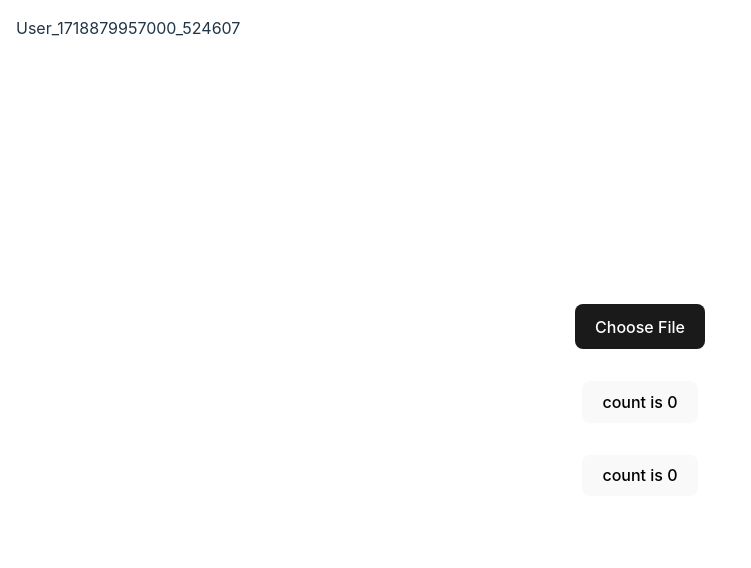
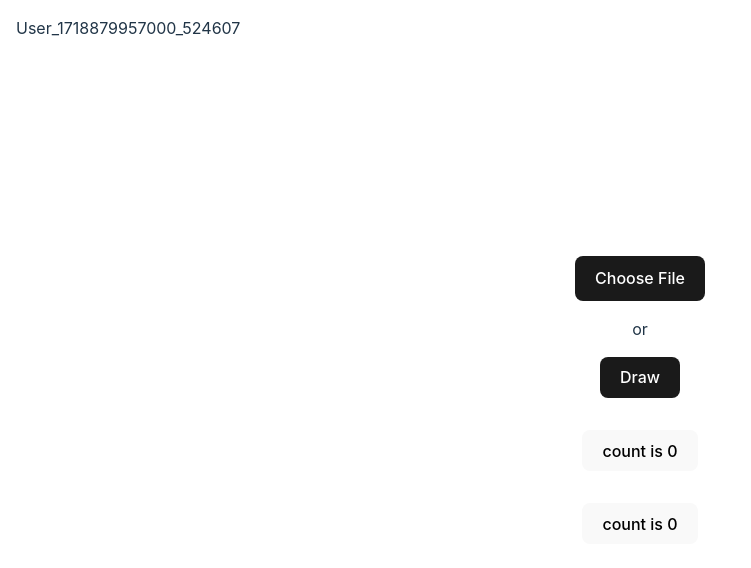
Before and after one commit to 23knightst813/React-Flask-OCR, a React (Vite) app in the folder reacty/: page / in a window 1280 px wide. Shown: the top 568 px of the page, without its empty margins (0-751 px from the left). Built offline with nearby package versions, Linux system fonts and the light colour scheme.

Commit message:
added drawing stuff

```diff
--- a/reacty/src/App.css
+++ b/reacty/src/App.css
@@ -94,3 +94,27 @@ input[type="file"] {
   top: 0vh;
   left: 2vh;
 }
+
+
+.showCanvas {
+  display: inline-block;
+  padding: 0.6em 1.2em;
+  font-size: 1em;
+  font-weight: 500;
+  font-family: inherit;
+  color: white;
+  background-color: #1a1a1a;
+  border-radius: 8px;
+  border: 1px solid transparent;
+  cursor: pointer;
+  transition: border-color 0.25s;
+}
+
+.showCanvas:hover {
+  border-color: #646cff;
+}
+
+.showCanvas:focus,
+.showCanvas:focus-visible {
+  outline: 4px auto -webkit-focus-ring-color;
+}
--- a/reacty/src/App.jsx
+++ b/reacty/src/App.jsx
@@ -1,5 +1,8 @@
 import React, { useEffect, useState } from "react";
+import ReactDOM from "react-dom";
+import CanvasDraw from "react-canvas-draw";
 import "./App.css";
+
 
 function countW(count, setCount) {
   setCount((count) => count + 1);
@@ -32,6 +35,8 @@ function App() {
   const [userId, setUserId] = useState(null);
   const [request_userId, setRequest_userId] = useState(null);
   const [request_OCR, setRequest_OCR] = useState(null);
+  const [showCanvas, setShowCanvas] = useState(false);
+  const canvasRef = React.createRef();
 
   const handleImageUpload = (event) => {
     const file = event.target.files[0];
@@ -81,6 +86,11 @@ function App() {
       .catch((error) => console.error("error", error));
   }
 
+  const saveDrawing = () => {
+    const drawing = canvasRef.current.getSaveData();
+    // save drawing to storage or state
+  };
+
 
 
   return (
@@ -100,8 +110,13 @@ function App() {
           accept="image/*"
           onChange={handleImageUpload}
         />
+        <br />
+        <p>or</p>
+
+
 
       </form>
+        <button className="showCanvas" onClick={() => setShowCanvas(true)}>Draw</button>
       {selectedImage && (
         <div>
           <h3>Uploaded Image:</h3>
@@ -109,6 +124,21 @@ function App() {
         <br/>
         <br/>
         <button onClick={imageUpload} className="submit-button" >Submit</button>
+        </div>
+      )}
+
+      { showCanvas && (
+        <div>
+          <p>Draw your image</p>
+          <CanvasDraw
+            ref={canvasRef}
+            brushColor="#0000000"
+            brushRadius={6}
+            canvasWidth={600}
+            canvasHeight={400}
+          />
+        <button onClick={() => saveDrawing()}>Submit</button>
+
         </div>
       )}
 
```
Also changed, not shown: reacty/src/DrawingCanvas.jsx (deleted, +0 -23 lines).
